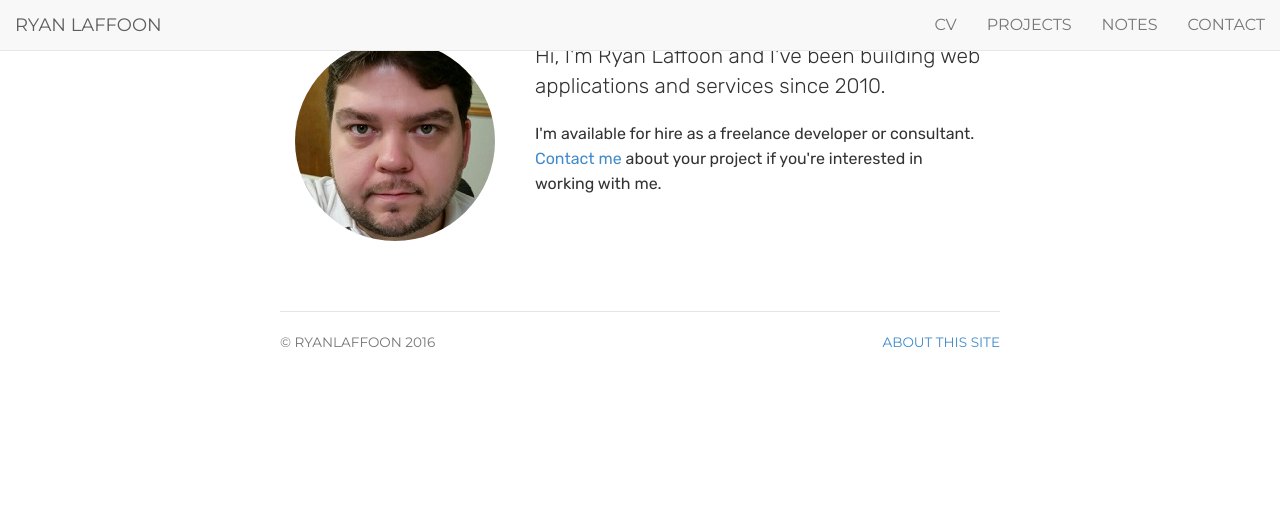
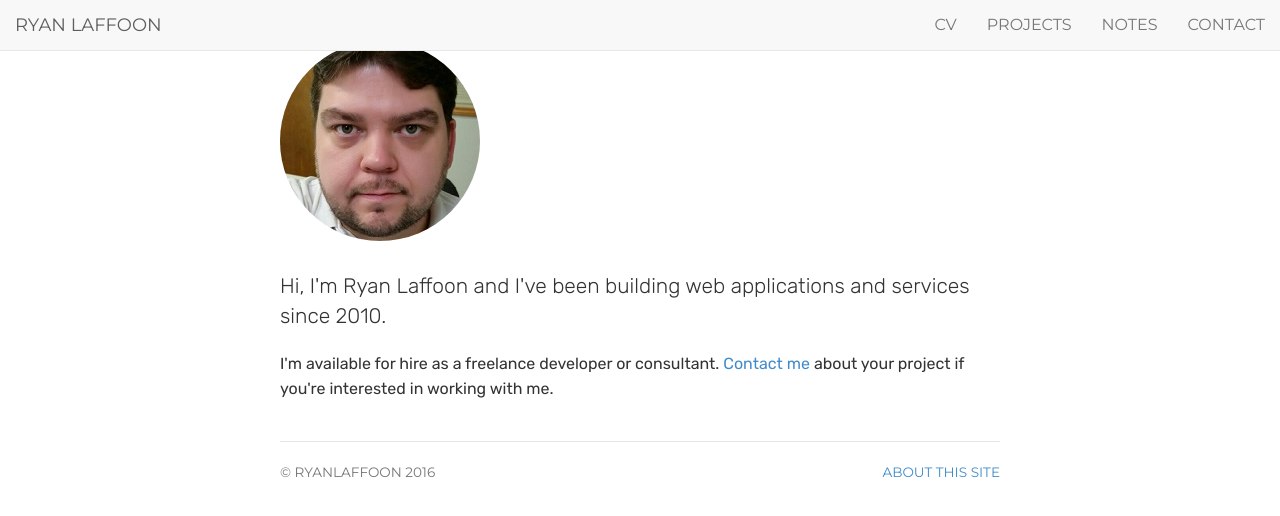
Before and after one commit to ryanlaffoon/ryanlaffoon.github.io, a Jekyll site: the page built from index.html, in a window 1280 px wide. Shown: the top 516 px of the page. Built offline with Jekyll 4.4.1, drawn with Linux system fonts in a browser that asks for light colours.

Commit message:
Update index.html

```diff
--- a/index.html
+++ b/index.html
@@ -7,11 +7,11 @@ notes: passive
 contact: passive
 description: Ryan Laffoon is a Software Developer and Musician living and working in Seattle.
 ---
-<div class="row marketing">
-    <div class="col-sm-4">
+<div class="row-fluid marketing">
+    <div class="span4">
         <img class="img-circle avatar" alt="Ryan Laffoon" src="img/ryan.jpg">
     </div>
-    <div itemscope itemtype="http://data-vocabulary.org/Person" class="col-sm-8">
+    <div itemscope itemtype="http://data-vocabulary.org/Person" class="span8">
         <p class="lead">Hi, I'm <span itemprop="name">Ryan Laffoon</span> and I've been building web applications and services since 2010.</p>
         <p>I'm available for hire as a <span itemprop="title">freelance developer or consultant</span>. <a href="contact">Contact me</a> about your project if you're interested in working with me.</p>
     </div>
```
